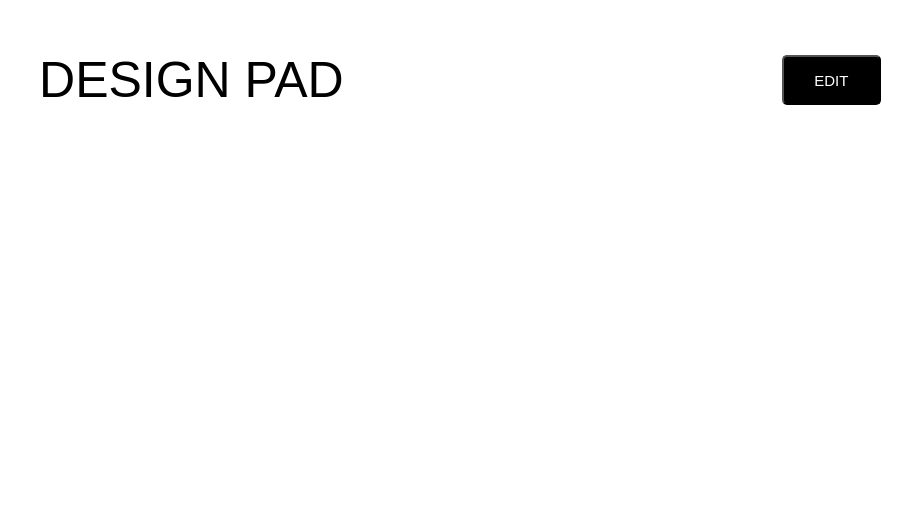
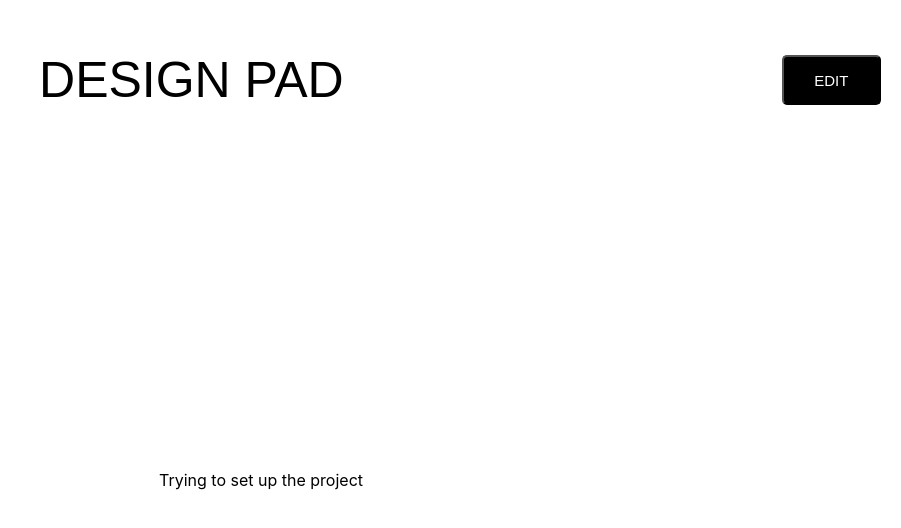
Before and after one commit to 464squad/design-pad, a React (Create React App) app: page / in a window 1280 px wide. Shown: the top 528 px of the page, without its empty margins (379-1280 px from the left). Built offline with nearby package versions, Linux system fonts and the light colour scheme.

Commit message:
setting up the project

```diff
--- a/src/components/DesignBoard.js
+++ b/src/components/DesignBoard.js
@@ -4,7 +4,7 @@ class DesignBoard extends React.Component {
 
     render(){
         return(
-            <div></div>
+            <div>Trying to set up the project</div>
         )
     }
 }
```
